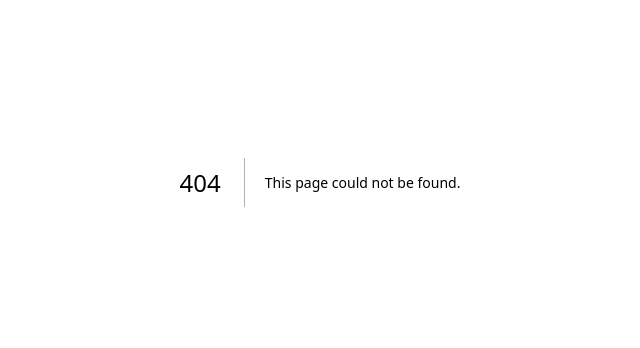
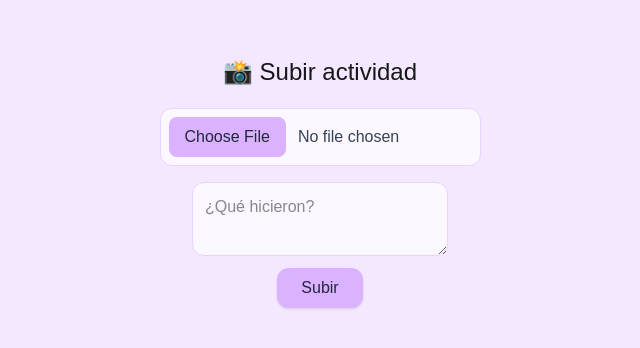
Before and after one commit to CoronelFederico/perinola-digital, a Next.js app: page /cargar in a window 1280 px wide. Before the commit this address had no page. Shown: the part 218-566 px from the top of the page, without its empty margins (320-960 px from the left). Built offline with nearby package versions, Linux system fonts and the light colour scheme; no server answers.

Commit message:
upload bd - up image

```diff
--- /dev/null
+++ b/src/app/cargar/page.jsx
@@ -0,0 +1,80 @@
+"use client";
+import { useState } from "react";
+import { supabase } from "@/lib/supabase";
+
+export default function Cargar() {
+  const [file, setFile] = useState(null);
+  const [desc, setDesc] = useState("");
+  const [mensaje, setMensaje] = useState("");
+
+  const subir = async () => {
+    if (!file) {
+      setMensaje("Seleccioná una imagen");
+      return;
+    }
+
+    const nombre = Date.now() + "-" + file.name;
+
+    // 📸 SUBIR IMAGEN
+    const { error: errorImg } = await supabase.storage
+      .from("fotos")
+      .upload(nombre, file);
+
+    if (errorImg) {
+      setMensaje("Error al subir imagen");
+      return;
+    }
+
+    // 🔗 OBTENER URL
+    const { data } = supabase.storage
+      .from("fotos")
+      .getPublicUrl(nombre);
+
+    const url = data.publicUrl;
+
+    // 💾 GUARDAR EN BD
+    const { error } = await supabase.from("actividades").insert([
+      {
+        descripcion: desc,
+        imagen: url,
+      },
+    ]);
+
+    if (error) {
+      setMensaje("Error al guardar");
+      return;
+    }
+
+    setMensaje("✅ Subido correctamente");
+    setDesc("");
+    setFile(null);
+  };
+
+  return (
+    <div className="min-h-screen bg-purple-100 flex flex-col items-center justify-center p-5">
+      <h1 className="text-2xl mb-5">📸 Subir actividad</h1>
+
+ <input
+  type="file"
+  onChange={(e) => setFile(e.target.files[0])}
+  className="mb-4 p-2 rounded-xl bg-white/70 border border-purple-200 text-gray-700 file:mr-3 file:py-2 file:px-4 file:rounded-lg file:border-0 file:bg-purple-300 file:text-gray-800 hover:file:bg-purple-400"
+/>
+
+<textarea
+  placeholder="¿Qué hicieron?"
+  value={desc}
+  onChange={(e) => setDesc(e.target.value)}
+  className="p-3 rounded-xl w-64 mb-3 bg-white/70 border border-purple-200 focus:outline-none focus:ring-2 focus:ring-purple-300"
+/>
+
+<button
+  onClick={subir}
+  className="px-6 py-2 bg-purple-300 text-gray-800 rounded-xl hover:bg-purple-400 transition shadow"
+>
+  Subir
+</button>
+
+      {mensaje && <p className="mt-3">{mensaje}</p>}
+    </div>
+  );
+}
```
